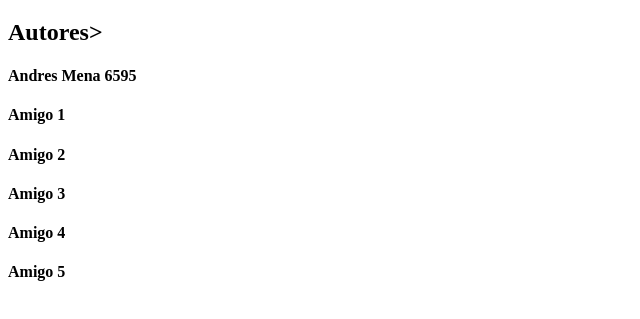
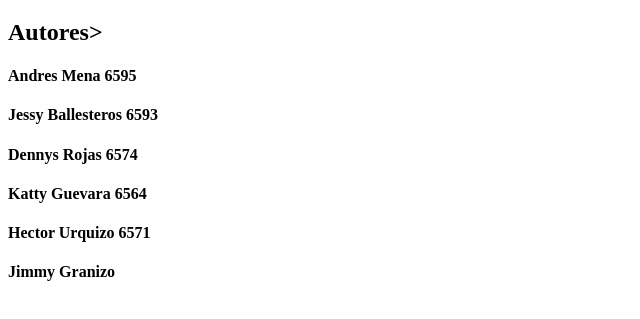
Before and after one commit to dennysrojas11/proyectoCC, a plain HTML site: page index.html in a window 1280 px wide. Shown: the part 61-380 px from the top of the page, without its empty margins (0-640 px from the left). Drawn offline with Linux system fonts and the light colour scheme.

Commit message:
Add nombres y codigos
Add nombres y codigos

```diff
--- a/index.html
+++ b/index.html
@@ -12,15 +12,15 @@
     <h2>Autores> </h2>
     <h4> Andres Mena 6595</h4>
     <!-- Inserte foto cool -->
-    <h4> Amigo 1</h4>
+    <h4> Jessy Ballesteros 6593</h4>
     <!-- Inserte foto cool -->
-    <h4> Amigo 2</h4>
+    <h4> Dennys Rojas 6574</h4>
     <!-- Inserte foto cool -->
-    <h4> Amigo 3</h4>
+    <h4> Katty Guevara 6564</h4>
     <!-- Inserte foto cool -->
-    <h4> Amigo 4</h4>
+    <h4> Hector Urquizo 6571</h4>
     <!-- Inserte foto cool -->
-    <h4> Amigo 5</h4>
+    <h4> Jimmy Granizo </h4>
     <!-- Inserte foto cool -->
 
 </body>
```
